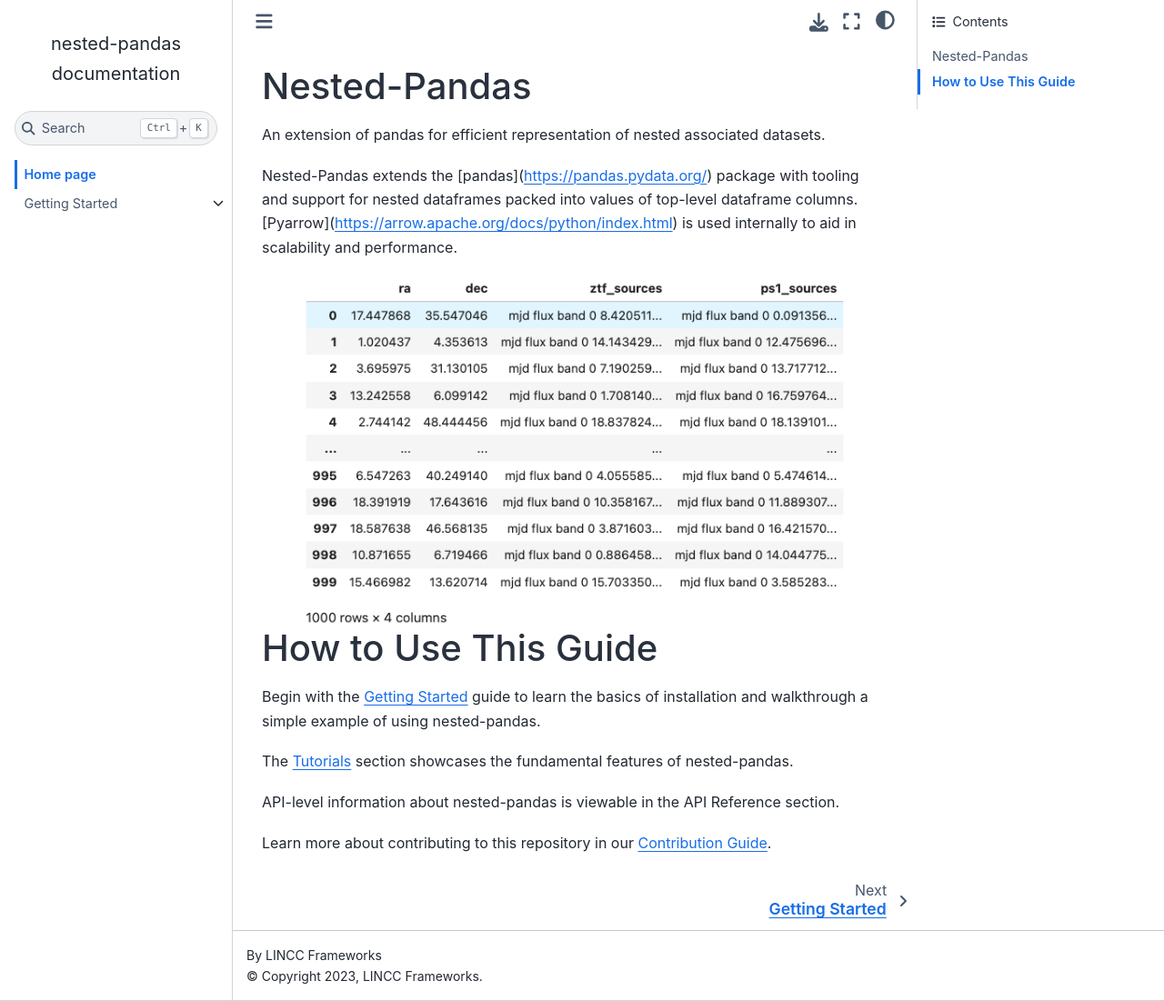
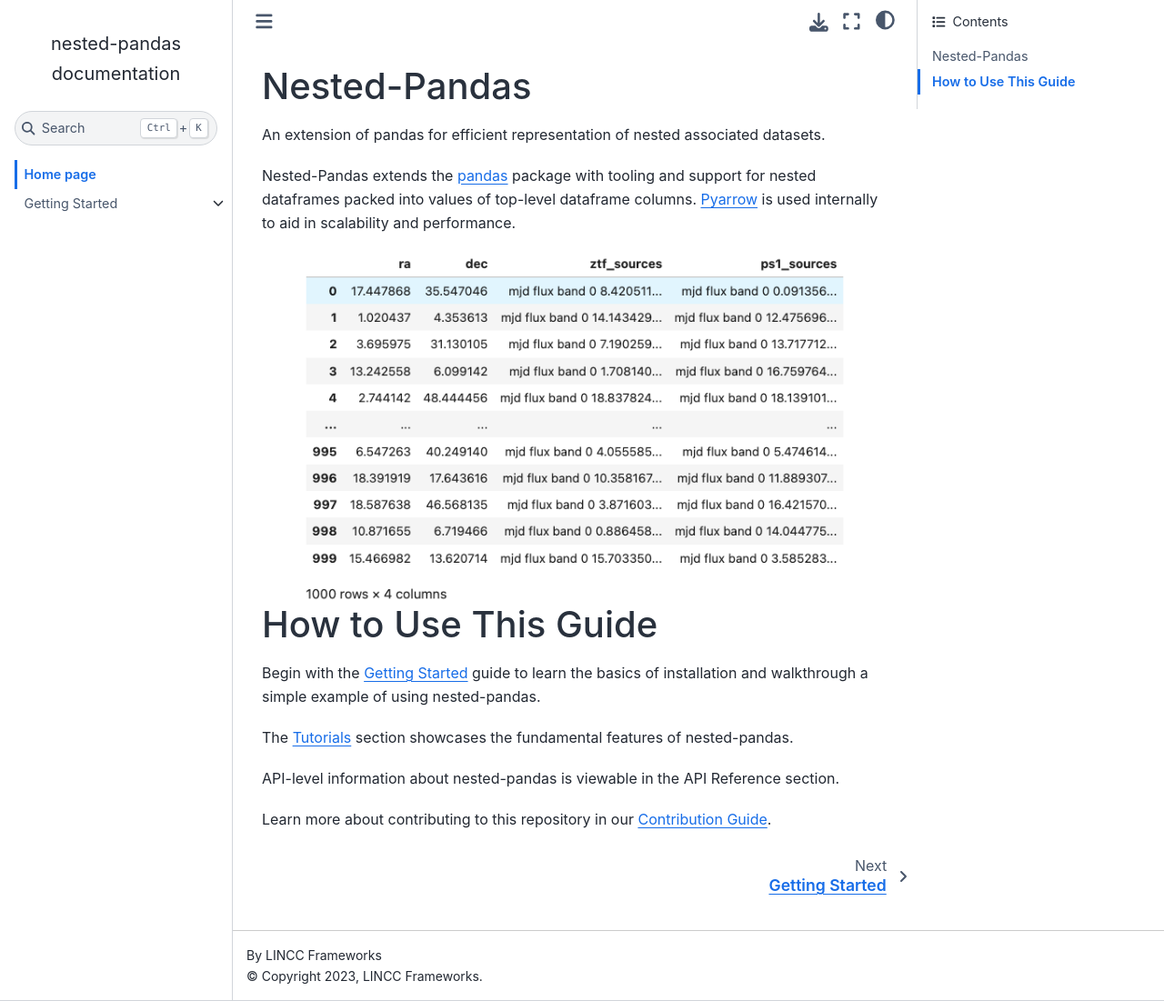
Before and after one commit to lincc-frameworks/nested-pandas, a Sphinx documentation site: the page built from docs/index.rst, in a window 1280 px wide and 1101 px high. Shown: the whole window at 91% size. Built offline with Sphinx 7.4.7 and the Sphinx Book theme 1.1.4, drawn with Linux system fonts in a browser that asks for light colours; pages that are not in the unit, such as notebooks, are missing from menus.

Commit message:
fix external links

```diff
--- a/docs/index.rst
+++ b/docs/index.rst
@@ -8,9 +8,9 @@
 An extension of pandas for efficient representation of nested
 associated datasets.
 
-Nested-Pandas extends the [pandas](https://pandas.pydata.org/) package with
+Nested-Pandas extends the `pandas <https://pandas.pydata.org/>`_ package with
 tooling and support for nested dataframes packed into values of top-level
-dataframe columns. [Pyarrow](https://arrow.apache.org/docs/python/index.html)
+dataframe columns. `Pyarrow <https://arrow.apache.org/docs/python/index.html>`_
 is used internally to aid in scalability and performance.
 
 .. image:: ../nestedframe.png
```
